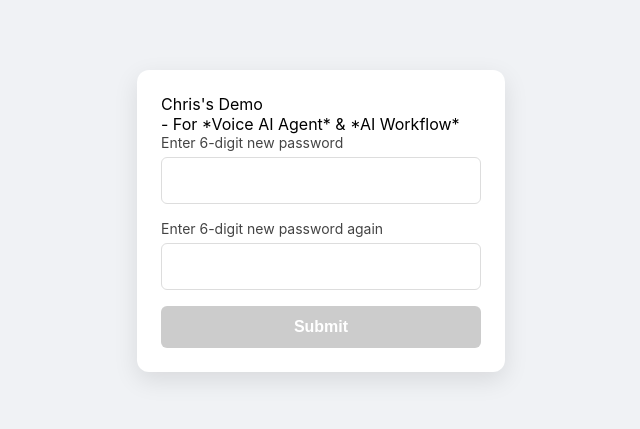
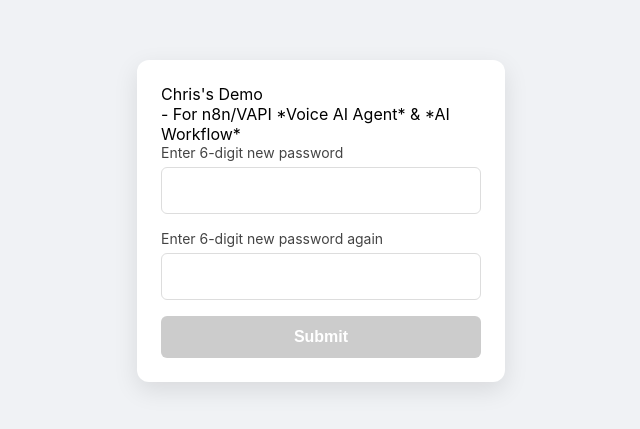
Before and after one commit to tinyhuhu/sites, a plain HTML site: page index.html in a window 1280 px wide. Shown: the part 179-608 px from the top of the page, without its empty margins (319-959 px from the left). Drawn offline with Linux system fonts and the light colour scheme.

Commit message:
index.html

```diff
--- a/index.html
+++ b/index.html
@@ -75,7 +75,7 @@
 		<div>
 		Chris's Demo
 		</div>
-		<div>- For *Voice AI Agent* & *AI Workflow*
+		<div>- For n8n/VAPI *Voice AI Agent* & *AI Workflow*
 		</div>
         <div class="input-group">
             <label>Enter 6-digit new password</label>
```
